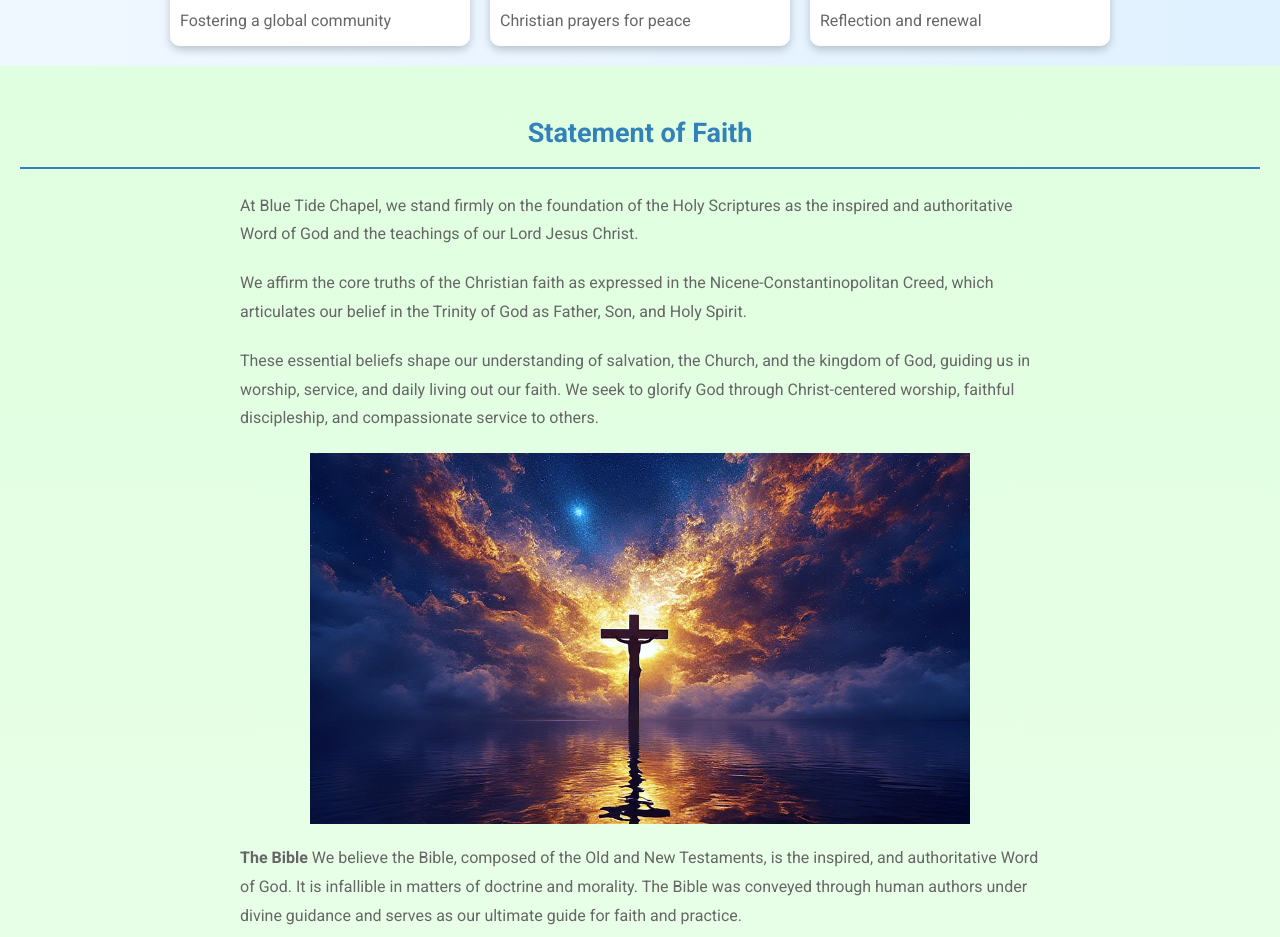
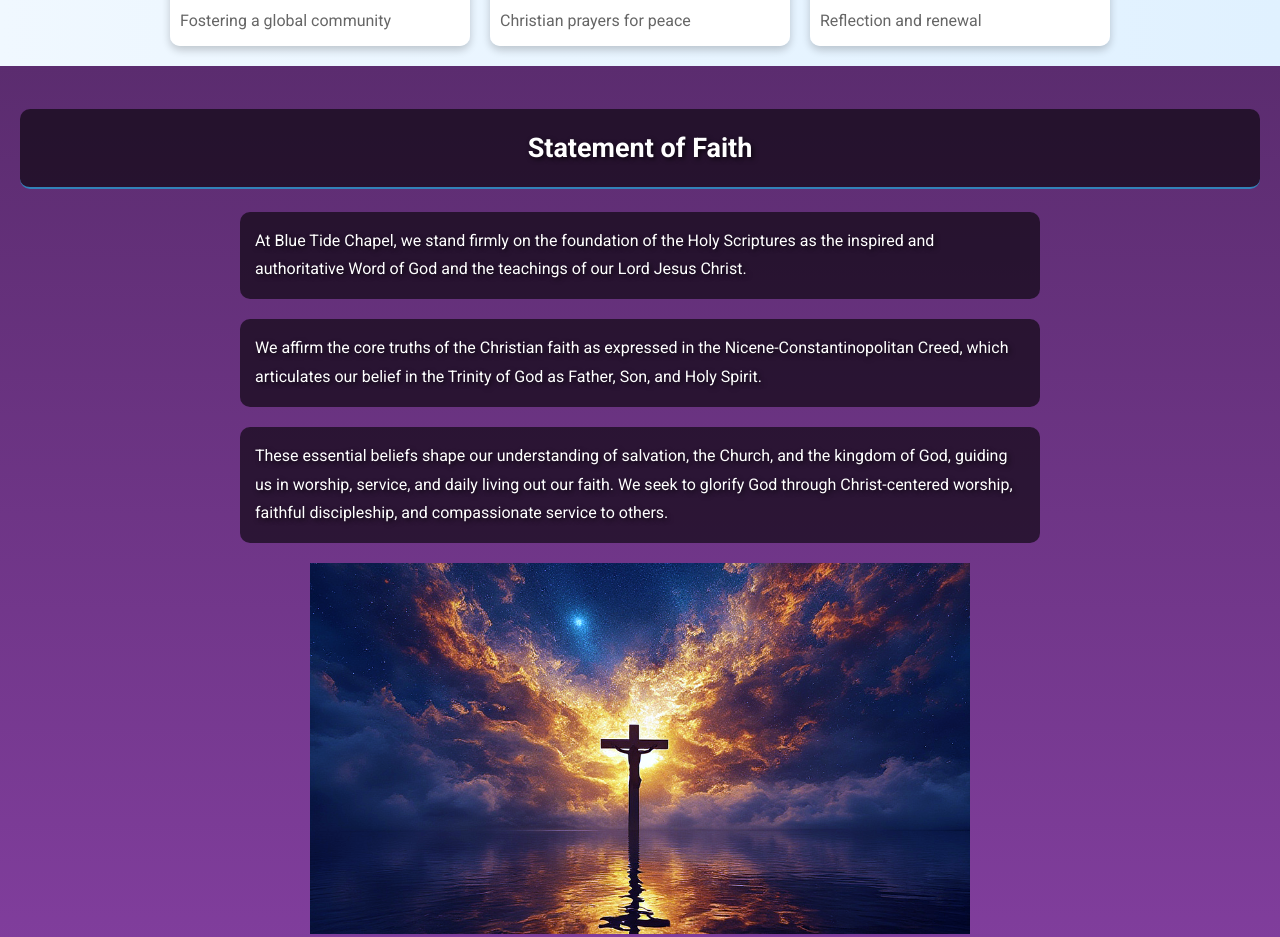
Before and after one commit to bluetidechapel/bluetidelanding, a plain HTML site: page index.html in a window 1280 px wide. Shown: the part 914-1851 px from the top of the page. Drawn offline with Linux system fonts and the light colour scheme.

Commit message:
Update styles.css

```diff
--- a/styles.css
+++ b/styles.css
@@ -7,35 +7,41 @@
 
 
 /* Section Background Gradients */
-/* Home Section */
 #home {
     background: linear-gradient(to right, #f0f8ff, #e0f1ff); /* Calm and inviting blue tones */
-    color: #333; /* Ensure text is readable */
-    padding: 20px; /* Add padding for space */
-}
-
-/* Faith Section */
-#faith {
-    background: linear-gradient(to bottom, #e0ffe0, #f0fff0); /* Soft greens for peace and spirituality */
     color: #333;
     padding: 20px;
 }
 
-/* About Section */
+
+#faith {
+    background: linear-gradient(to bottom, #5b2c6f, #8e44ad, #d2b4de); /* Subtle gradient with purples */
+    color: #f0f0f0; /* Light text for better contrast */
+    padding: 20px;
+}
+
+#faith h2, #faith p {
+    background: rgba(0, 0, 0, 0.6); /* More opaque background for text */
+    padding: 15px;
+    border-radius: 10px; /* Rounded corners for text block */
+    text-shadow: 2px 2px 5px rgba(0, 0, 0, 0.7); /* Stronger text shadow */
+    color: #ffffff; /* Ensure light text inside the text block */
+}
+
+
+
 #about {
     background: linear-gradient(to left, #fffbe7, #fef6db); /* Warm beige for a welcoming feel */
     color: #333;
     padding: 20px;
 }
 
-/* Disaster Section */
 #disaster {
     background: linear-gradient(to top, #f4f4f4, #eaeaea); /* Neutral gray gradient */
     color: #333;
     padding: 20px;
 }
 
-/* Contact Section */
 #contact {
     background: linear-gradient(to right, #e0f7fa, #80deea); /* Light blue gradient for calmness */
     color: #333;
```
